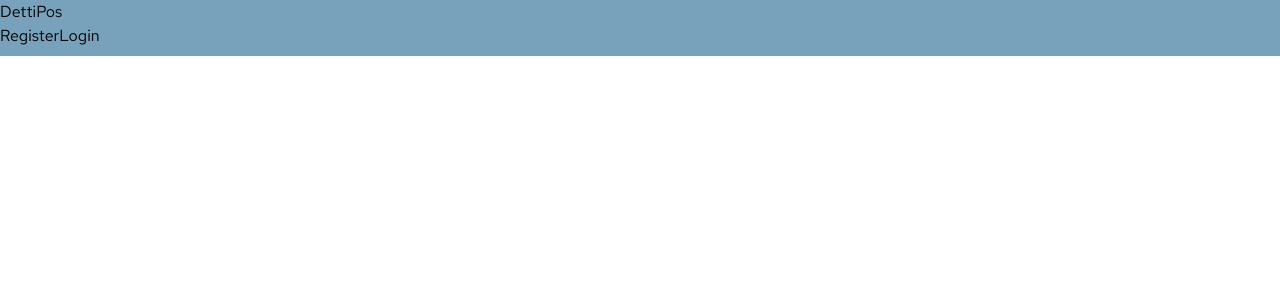
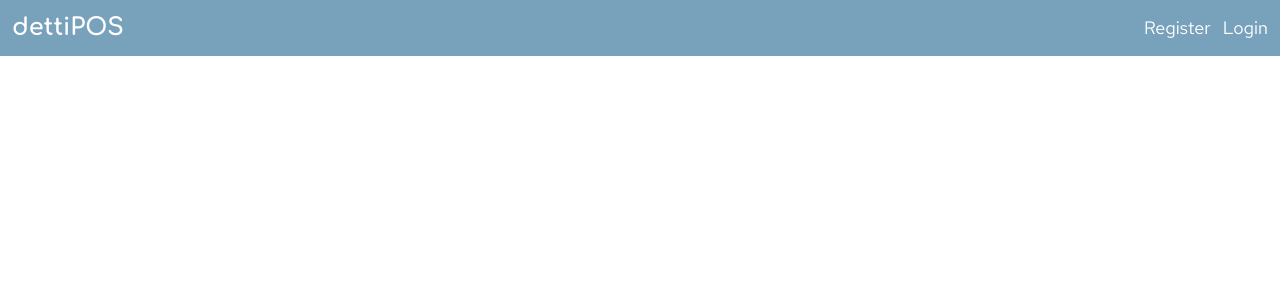
Before and after one commit to saulthebear/pos-client, a React (Create React App) app: page / in a window 1280 px wide. Shown: the top 300 px of the page. Built offline with nearby package versions, Linux system fonts and the light colour scheme; a web font is replaced by a local one.

Commit message:
Style navbar
Co-authored-by: gracenarez333 <gracenarez333@users.noreply.github.com>
Co-authored-by: Heg <erhaneth@users.noreply.github.com>

```diff
--- a/src/components/Navbar.jsx
+++ b/src/components/Navbar.jsx
@@ -1,5 +1,5 @@
 import React, { Link } from "react-router-dom"
-import { Menu, Transition } from '@headlessui/react'
+import { Menu, Transition } from "@headlessui/react"
 import PropTypes from "prop-types"
 
 export default function Navbar({ currentUser, handleLogout }) {
@@ -26,7 +26,8 @@ export default function Navbar({ currentUser, handleLogout }) {
   const admin = (
     <Menu as="span" className="relative">
       <Menu.Button>More</Menu.Button>
-      <Transition enter="transition duration-100 ease-out"
+      <Transition
+        enter="transition duration-100 ease-out"
         enterFrom="transform scale-95 opacity-0"
         enterTo="transform scale-100 opacity-100"
         leave="transition duration-75 ease-out"
@@ -34,8 +35,7 @@ export default function Navbar({ currentUser, handleLogout }) {
         leaveTo="transform scale-95 opacity-0"
         className="z-10 absolute"
       >
-
-      <Menu.Items className="bg-white flex flex-col p-2 rounded">
+        <Menu.Items className="bg-brand shadow-md flex flex-col p-2 rounded">
           <Menu.Item>
             <Link to="/admin/categories">Categories</Link>
           </Menu.Item>
@@ -53,18 +53,19 @@ export default function Navbar({ currentUser, handleLogout }) {
     </Menu>
   )
 
-
   return (
-    <nav>
+    <nav className="p-3 flex justify-between text-white text-lg items-center">
       {/* user always sees this section */}
       <Link to="/">
-        <p>DettiPos</p>
+        <p className=" font-comfortaa font-bold text-2xl text-white">
+          dettiPOS
+        </p>
       </Link>
+      <div className="flex gap-3">
         {currentUser && currentUser.role === "admin" && admin}
         {currentUser && loggedIn}
         {!currentUser && loggedOut}
-
-      {/* {currentUser ? loggedIn : loggedOut} */}
+      </div>
     </nav>
   )
 }
```
Lines whose indentation alone changed are shown as unchanged.
